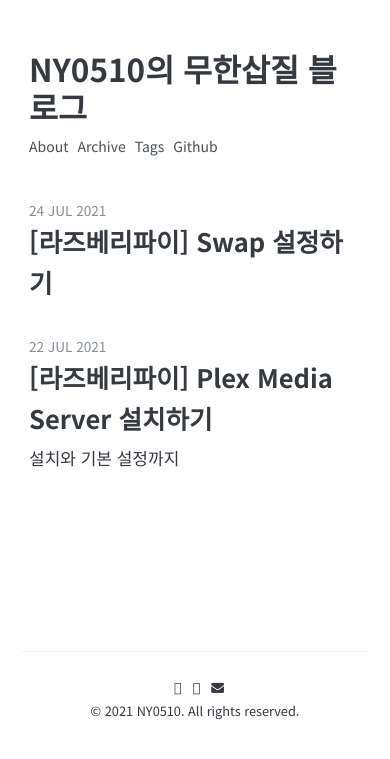
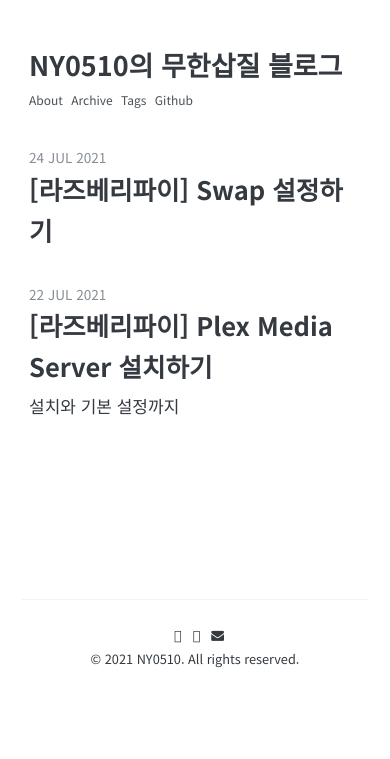
Before and after one commit to NY0510/Blog.old, a Jekyll site: the page built from index.html, in a window 390 px wide. Shown: the top 759 px of the page. Built offline with Jekyll 4.4.1, drawn with Linux system fonts in a browser that asks for light colours; some web fonts are replaced; the list of posts is cut into pages by our own code.

Commit message:
사파리 최적화

```diff
--- a/_includes/head.html
+++ b/_includes/head.html
@@ -19,7 +19,7 @@
 	<meta http-equiv="Publisher" content="NY0510" />
 	<meta http-equiv="Author" content="NY0510" />
 
-	<meta name="theme-color" content="#2DFF14" />
+	<!-- <meta name="theme-color" content="#2DFF14" /> -->
 	<meta name="twitter:card" content="{{ site.url }}/assets/images/og/image.png" />
 
 	<!-- CSS -->
--- a/_sass/_typography.scss
+++ b/_sass/_typography.scss
@@ -14,7 +14,7 @@ body {
 
 	@media (max-width: 38rem) {
 		font-size: $mobile-font-size;
-		font-weight: 300;
+		font-weight: 400;
 	}
 }
 
--- a/_sass/_variables.scss
+++ b/_sass/_variables.scss
@@ -10,7 +10,7 @@ $code-gist-font: "D2 coding", Menlo, "Ubuntu Mono", Monaco, "Spoqa Han Sans", mo
 $base-font-size: 17px;
 $base-font-size-sm: 12px;
 
-$mobile-font-size: 14px;
+$mobile-font-size: 12px;
 
 /*--------------
   Color
```
